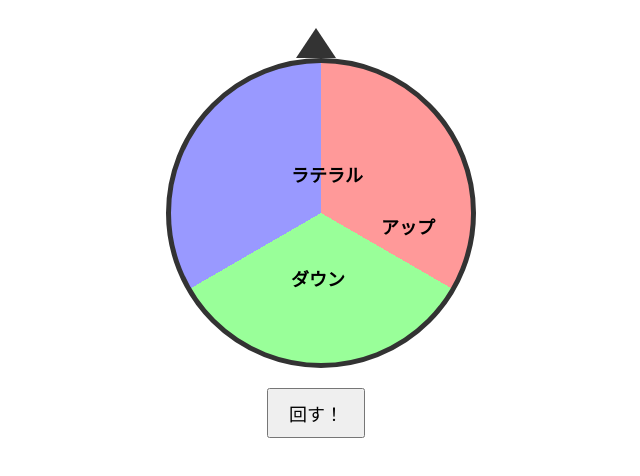
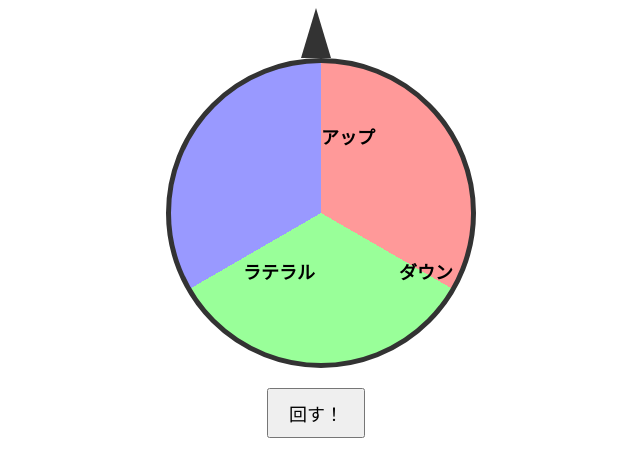
Before and after one commit to j-medicalnlp/chunk-roulette, a plain HTML site: page index.html in a window 1280 px wide. Shown: the whole page, without its empty margins (324-964 px from the left). Drawn offline with Linux system fonts and the light colour scheme.

Commit message:
Update index.html

```diff
--- a/index.html
+++ b/index.html
@@ -33,20 +33,29 @@
             position: absolute;
             left: 50%;
             top: 50%;
-            transform-origin: 0 0;
+            transform-origin: center;
             font-weight: bold;
             font-size: 18px;
         }
+        .wheel .label-up {
+            transform: rotate(0deg) translateY(-90px) rotate(0deg);
+        }
+        .wheel .label-down {
+            transform: rotate(120deg) translateY(-90px) rotate(-120deg);
+        }
+        .wheel .label-lateral {
+            transform: rotate(240deg) translateY(-90px) rotate(-240deg);
+        }
         .pointer {
             position: absolute;
-            top: -30px;
+            top: -50px;
             left: 50%;
-            transform: translateX(-50%) rotate(180deg);
+            transform: translateX(-50%);
             width: 0;
             height: 0;
-            border-left: 20px solid transparent;
-            border-right: 20px solid transparent;
-            border-top: 30px solid #333;
+            border-left: 15px solid transparent;
+            border-right: 15px solid transparent;
+            border-bottom: 50px solid #333;
         }
         .result {
             margin-top: 20px;
@@ -64,9 +73,9 @@
     <div class="roulette-container">
         <div class="pointer"></div>
         <div class="wheel" id="wheel">
-            <span style="transform: rotate(0deg) translate(60px) rotate(0deg);">アップ</span>
-            <span style="transform: rotate(120deg) translate(60px) rotate(-120deg);">ダウン</span>
-            <span style="transform: rotate(240deg) translate(60px) rotate(-240deg);">ラテラル</span>
+            <span class="label-up">アップ</span>
+            <span class="label-down">ダウン</span>
+            <span class="label-lateral">ラテラル</span>
         </div>
     </div>
     <button onclick="spinRoulette()">回す！</button>
```
